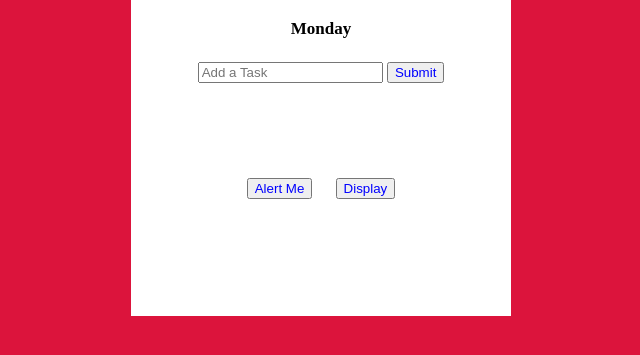
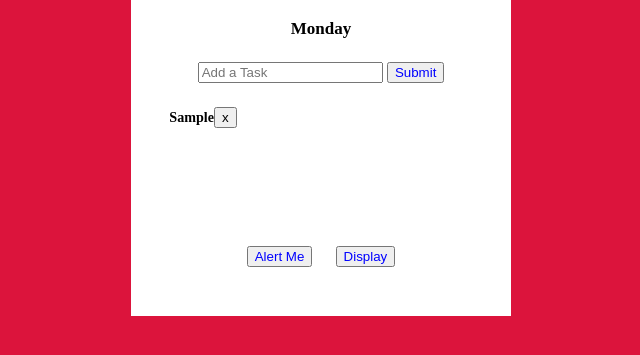
Before and after one commit to Monica-Macharia/to-do-list, a plain HTML site: page index.html in a window 1280 px wide. Both pictures are taken after typing "Sample" into the empty fields and a click on the button "Submit". Shown: the part 75-430 px from the top of the page, without its empty margins (319-959 px from the left). Drawn offline with Linux system fonts and the light colour scheme.

Commit message:
form event handling

```diff
--- a/index.css
+++ b/index.css
@@ -22,3 +22,7 @@ button.display{
     margin-left: 5%;
 
 }
+div.incoming{
+    text-align: left;
+    padding-left: 10%
+}
--- a/index.html
+++ b/index.html
@@ -11,7 +11,7 @@
                 <input type="text" id="newDo" placeholder = "Add a Task">
                 <button class="submit">Submit</button>
             </form>
-            <div>
+            <div class="incoming">
 
             </div>
             <div class="buttons">
--- a/index.js
+++ b/index.js
@@ -113,6 +113,7 @@ document.querySelector(".display").addEventListener("click", function(e){
 
 document.addEventListener('DOMContentLoaded', ()=>{
 
+    //handles form default, reset and grabs incoming data
     let form = document.querySelector("form")
     form.addEventListener("submit", function(e){
         e.preventDefault()
@@ -120,9 +121,27 @@ document.addEventListener('DOMContentLoaded', ()=>{
         form.reset()
     })
 
-    function handleChange(){
+    //create new elements on the DOM from incoming data
+    function handleChange(newToDo){
+       let container = document.querySelector(".incoming")
+       let content = document.createElement("h5")
+       let btn = document.createElement("button")
+        btn.textContent = "" + "x"
+        handleDelete(btn)
+        content.textContent = newToDo
+        container.appendChild(content)
+        content.appendChild( btn)
 
     }
+
+    //deletes the incoming data
+    function handleDelete(btn){
+        btn.addEventListener("click", function(e){
+            console.log(e.target.parentNode.remove())
+        })
+     }
+
+
 
 
 
```
